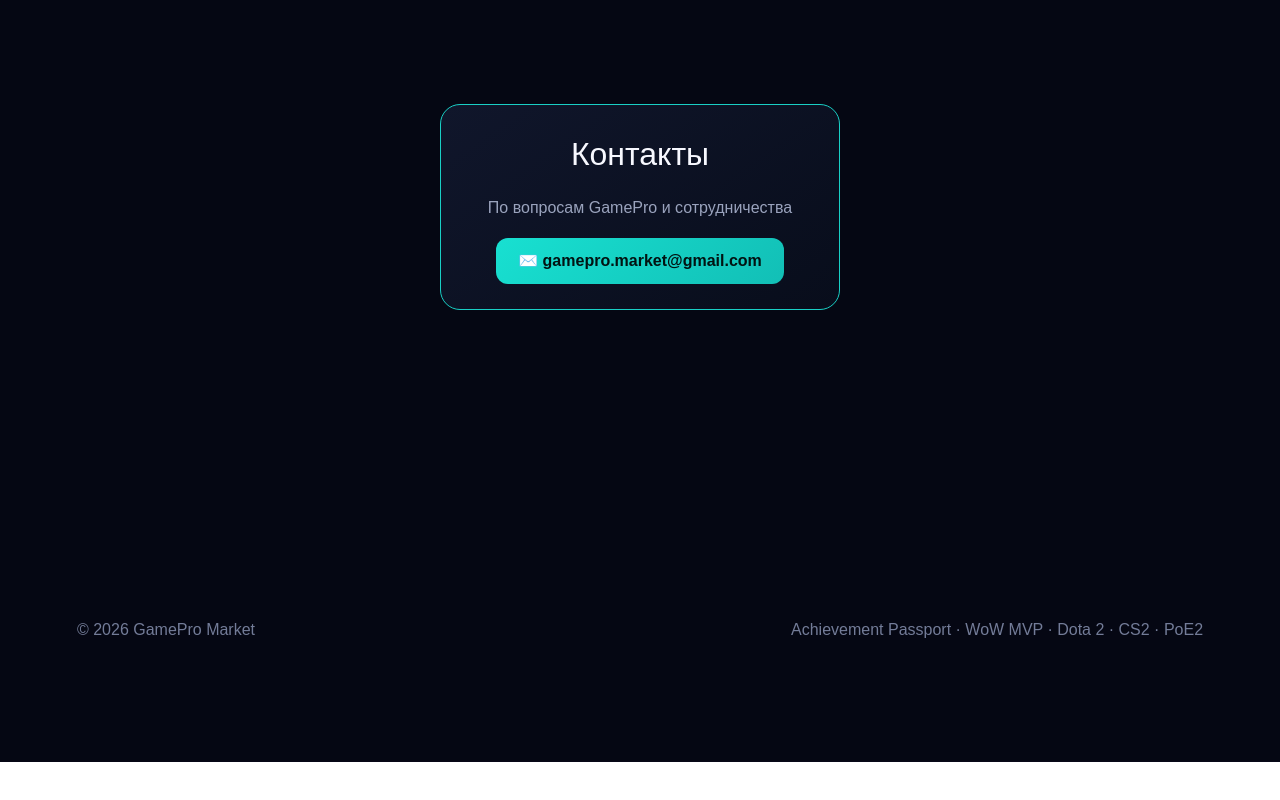
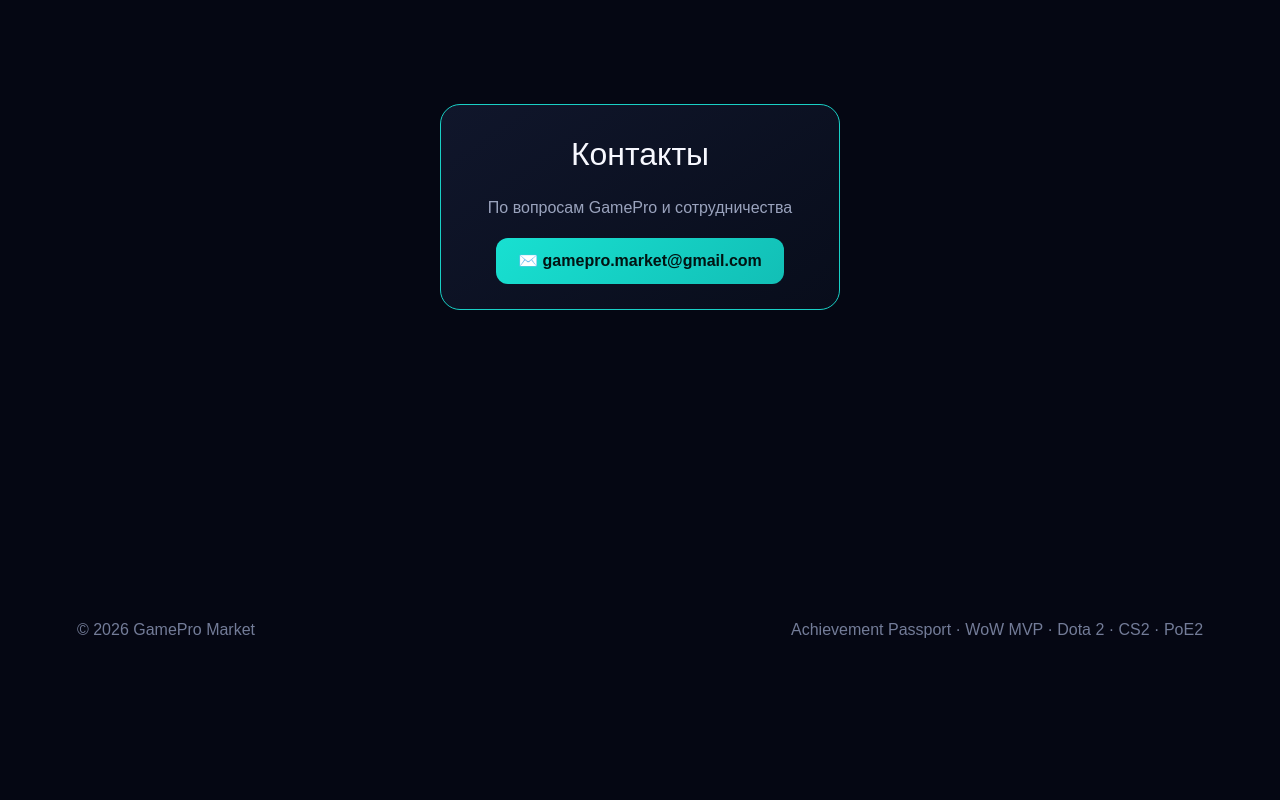
Before and after one commit to vesttrading/gamepro-market, a Next.js app: page / in a window 1280 px wide. Shown: the part 3788-4588 px from the top of the page. Before the commit the page ends 4550 px from the top, so only its background shows below. Built offline with nearby package versions, Linux system fonts and the light colour scheme; no server answers.

Commit message:
Increase bottom padding for footer elements

```diff
--- a/app/globals.css
+++ b/app/globals.css
@@ -836,7 +836,7 @@ section#reviews p {
     main + footer,
     div[class*="footer"] {
         margin-top: 140px !important;    /* Отодвигаем надписи ниже от Гильдий */
-        padding-bottom: 60px !important;  /* Делаем аккуратный отступ до самого края экрана */
+        padding-bottom: 90px !important;  /* Делаем аккуратный отступ до самого края экрана */
         border-top: none !important;     /* Убираем ту самую тонкую разделительную линию */
     }
 }
```
